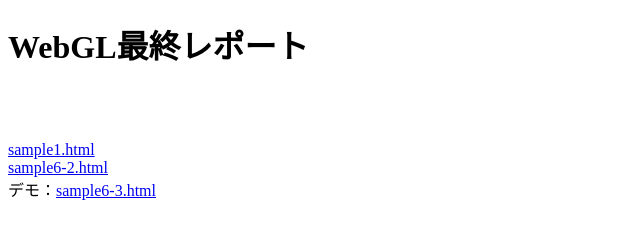
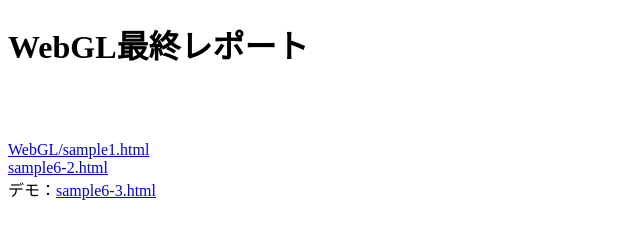
Before and after one commit to Miya0308/report_final, a plain HTML site: page index.html in a window 1280 px wide. Shown: the full height of the page, 0-640 px from the left. Drawn offline with Linux system fonts and the light colour scheme.

Commit message:
Update index.html

```diff
--- a/index.html
+++ b/index.html
@@ -11,7 +11,7 @@
     </p>
     <p>
         <br>
-        <a href="sample1.html">sample1.html</a><br>
+        <a href="sample1.html">WebGL/sample1.html</a><br>
         <a href="sample6-2.html">sample6-2.html</a><br>
         デモ：<a href="sample6-3.html">sample6-3.html</a><br>
     </p>
```
